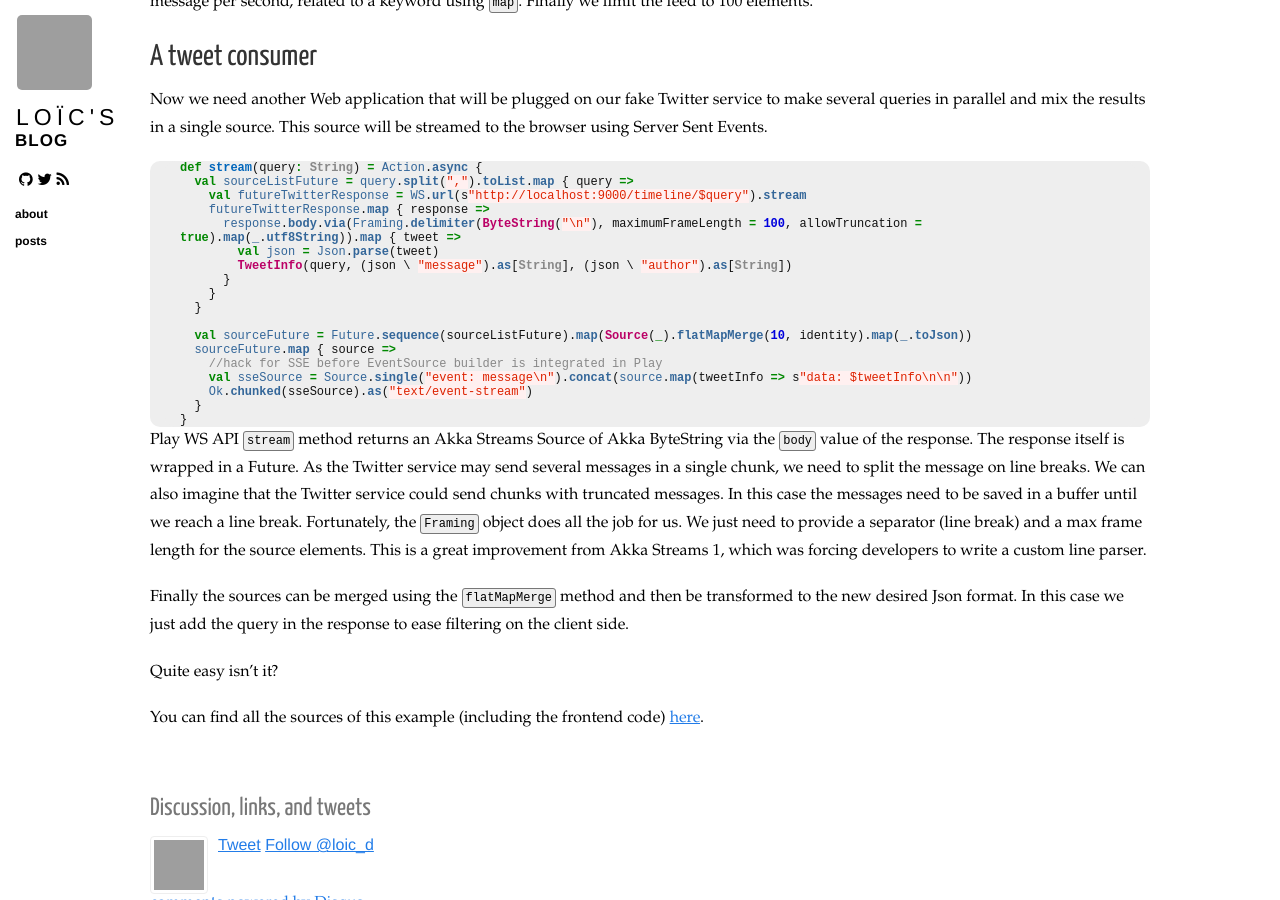
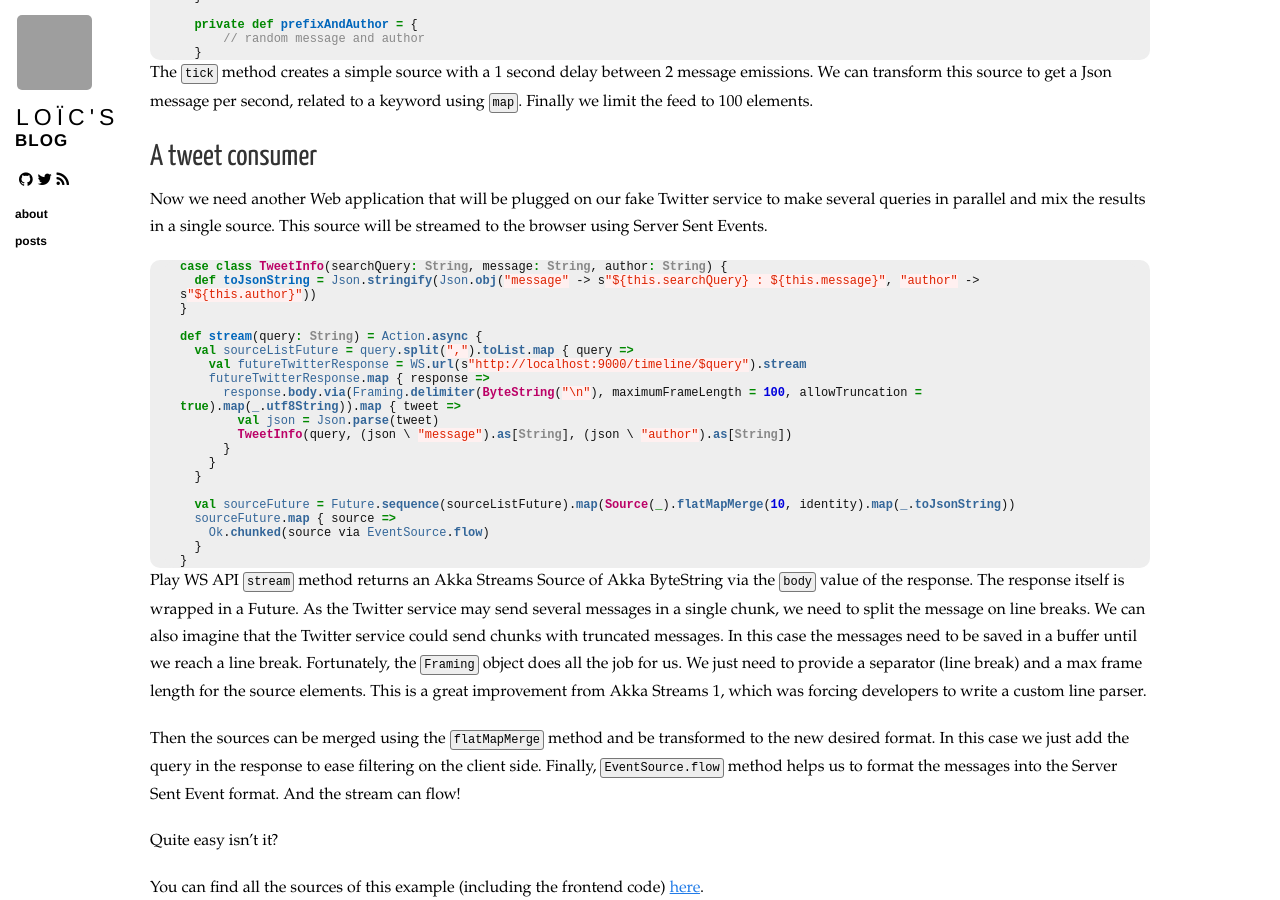
Before and after one commit to loicdescotte/loicdescotte.github.io, a Jekyll site: the page built from _posts/2016-02-05-play25-akka-streams.md, in a window 1280 px wide and 900 px high, scrolled down 509 px. Built offline with Jekyll 4.4.1, drawn with Linux system fonts in a browser that asks for light colours; nearby versions of some CDN libraries; comment, search, counter and statistics services are not loaded; some of the changed text lies outside the part shown; grey boxes are pictures that could not be loaded.

Commit message:
Using last Play 2.5 SNAPSHOT to benefit from EventSource helper

````diff
--- a/_posts/2016-02-05-play25-akka-streams.md
+++ b/_posts/2016-02-05-play25-akka-streams.md
@@ -7,6 +7,10 @@ tags:
  - Reactive-Streams
  - Akka Streams
 ---
+
+------------------
+Update (February 10, 2016) : Using last Play 2.5 SNAPSHOT to benefit from EventSource helper
+------------------
 
 From version 2.5, Play's default stream processing library is Akka Streams. Akka Streams is an implementation of the [Reactive Streams](http://www.reactive-streams.org/) standard.
 With Play 2.4 it was possible to use Akka Streams via bindings to the Play Iteratee lib (see [this post](http://loicdescotte.github.io/posts/play-akka-streams-twitter)).
@@ -37,6 +41,10 @@ The `tick` method creates a simple source with a 1 second delay between 2 messag
 Now we need another Web application that will be plugged on our fake Twitter service to make several queries in parallel and mix the results in a single source. This source will be streamed to the browser using Server Sent Events.
 
 ```scala
+case class TweetInfo(searchQuery: String, message: String, author: String) {
+  def toJsonString = Json.stringify(Json.obj("message" -> s"${this.searchQuery} : ${this.message}", "author" -> s"${this.author}"))
+}
+
 def stream(query: String) = Action.async {
   val sourceListFuture = query.split(",").toList.map { query =>
     val futureTwitterResponse = WS.url(s"http://localhost:9000/timeline/$query").stream
@@ -48,11 +56,9 @@ def stream(query: String) = Action.async {
     }
   }
 
-  val sourceFuture = Future.sequence(sourceListFuture).map(Source(_).flatMapMerge(10, identity).map(_.toJson))
+  val sourceFuture = Future.sequence(sourceListFuture).map(Source(_).flatMapMerge(10, identity).map(_.toJsonString))
   sourceFuture.map { source =>
-    //hack for SSE before EventSource builder is integrated in Play
-    val sseSource = Source.single("event: message\n").concat(source.map(tweetInfo => s"data: $tweetInfo\n\n"))
-    Ok.chunked(sseSource).as("text/event-stream")
+    Ok.chunked(source via EventSource.flow)
   }
 }
 ```
@@ -63,7 +69,7 @@ As the Twitter service may send several messages in a single chunk, we need to s
 We can also imagine that the Twitter service could send chunks with truncated messages. In this case the messages need to be saved in a buffer until we reach a line break.
 Fortunately, the `Framing` object does all the job for us. We just need to provide a separator (line break) and a max frame length for the source elements. This is a great improvement from Akka Streams 1, which was forcing developers to write a custom line parser.
 
-Finally the sources can be merged using the `flatMapMerge` method and then be transformed to the new desired Json format.  In this case we just add the query in the response to ease filtering on the client side.
+Then the sources can be merged using the `flatMapMerge` method and be transformed to the new desired format. In this case we just add the query in the response to ease filtering on the client side. Finally, `EventSource.flow` method helps us to format the messages into the Server Sent Event format. And the stream can flow!
 
 Quite easy isn't it?
 
````
